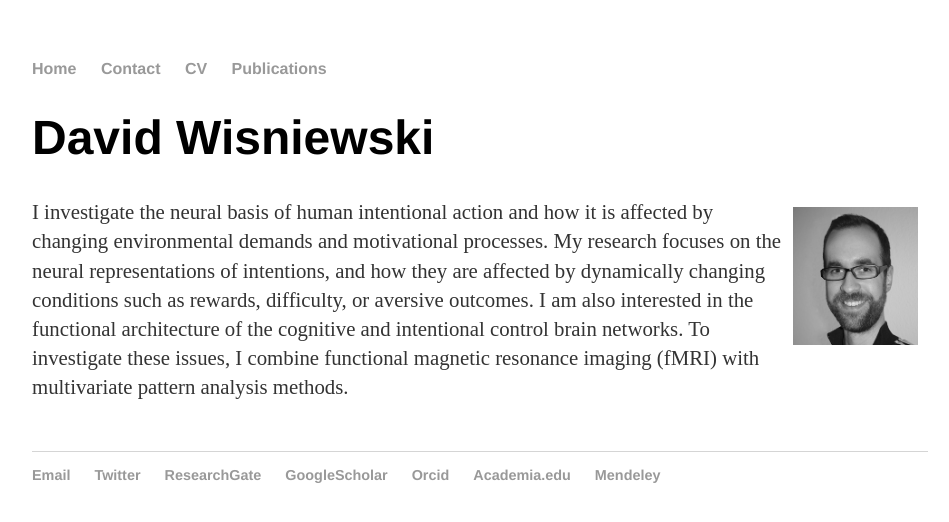
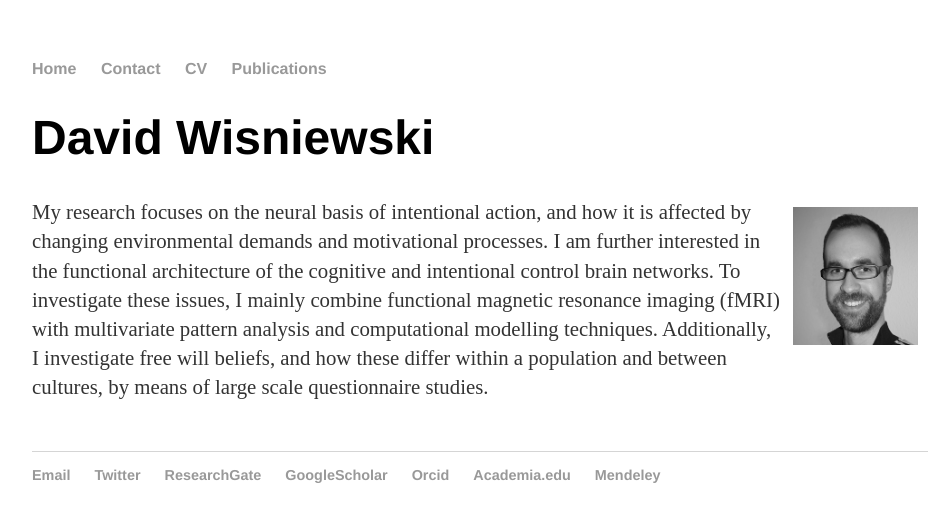
Before and after one commit to davidwisniewski/davidwisniewski.github.io, a Jekyll site: the page built from index.html, in a window 1280 px wide. Shown: the top 522 px of the page, without its empty margins (160-1109 px from the left). Built offline with Jekyll 4.4.1, drawn with Linux system fonts in a browser that asks for light colours.

```diff
--- a/index.html
+++ b/index.html
@@ -5,10 +5,11 @@ title: David Wisniewski
 <div class="blurb">
 	<h1>David Wisniewski</h1>
 	<img title="David Wisniewski" style="margin: 10px; float: right;" alt="Photo of David Wisniewski" src="/images/David_Wisniewski_bw_small.jpg" width="125" height="138" />
-	<p>I investigate the neural basis of human intentional action and how it is affected by changing environmental demands and motivational processes. My research focuses on the
-	neural representations of intentions, and how they are affected by dynamically changing conditions such as rewards, difficulty, or aversive outcomes. I am also interested in the
-	functional architecture of the cognitive and intentional control brain networks. To investigate these issues, I combine functional magnetic resonance imaging (fMRI) with multivariate
-	pattern analysis methods.
+	<p>My research focuses on the neural basis of intentional action, and how it is affected by changing environmental demands and motivational processes.
+	I am further interested in the functional architecture of the cognitive and intentional control brain networks. To investigate these issues,
+	I mainly combine functional magnetic resonance imaging (fMRI) with multivariate pattern analysis and computational modelling techniques.
+	Additionally, I investigate free will beliefs, and how these differ within a population and between cultures, by means of large scale questionnaire
+	studies.
 	<br>
 	<br>
 
```
Also changed, not shown: cv/index.html (+4 -4 lines), 1 other file.
